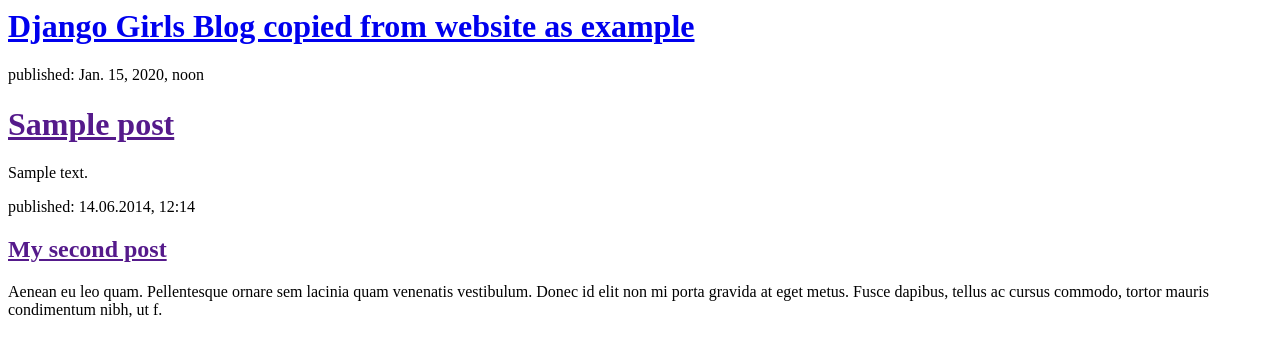
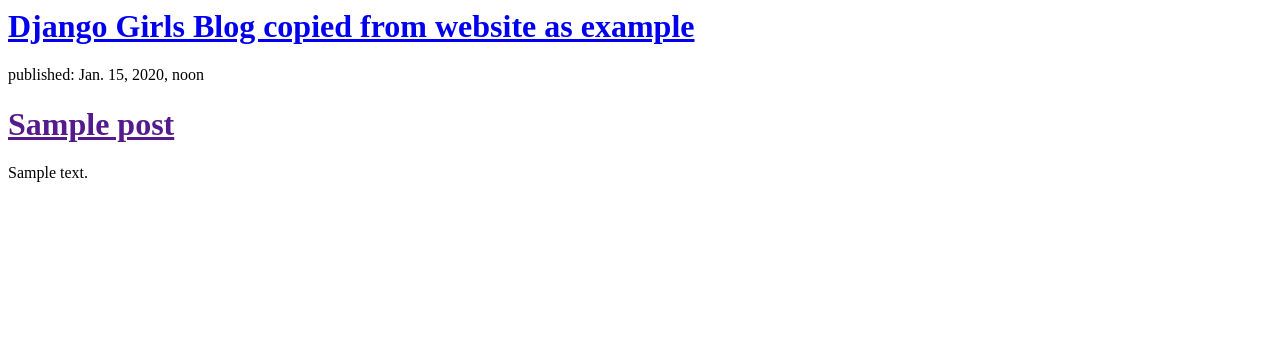
Before and after one commit to Natallas/my-first-blog, a Django app: template blog/templates/blog/post_list.html in a window 1280 px wide. Shown: the top 357 px of the page. Run offline with Django 3.2, Linux system fonts and the light colour scheme; the template is opened without the code that fills it: values that come from a table or form of the project are taken from there, others are empty; tables that the repository leaves empty hold one stand-in row (values such as "Sample post").

Commit message:
Modified templates to display posts from database.

```diff
--- a/blog/templates/blog/post_list.html
+++ b/blog/templates/blog/post_list.html
@@ -15,11 +15,7 @@
         </div>
         {% endfor %}
 
-        <div>
-            <p>published: 14.06.2014, 12:14</p>
-            <h2><a href="">My second post</a></h2>
-            <p>Aenean eu leo quam. Pellentesque ornare sem lacinia quam venenatis vestibulum. Donec id elit non mi porta gravida at eget metus. Fusce dapibus, tellus ac cursus commodo, tortor mauris condimentum nibh, ut f.</p>
-        </div>
+
 
 
 </body>
--- a/blog/views.py
+++ b/blog/views.py
@@ -3,6 +3,6 @@ from django.utils import timezone
 from .models import Post
 
 def post_list(request):
-    Post.objects.filter(published_date__lte=timezone.now()).order_by('published_date')
-    return render(request, 'blog/post_list.html', {})
+    posts = Post.objects.filter(published_date__lte=timezone.now()).order_by('published_date')
+    return render(request, 'blog/post_list.html', {'posts': posts})
 # Create your views here.
```
